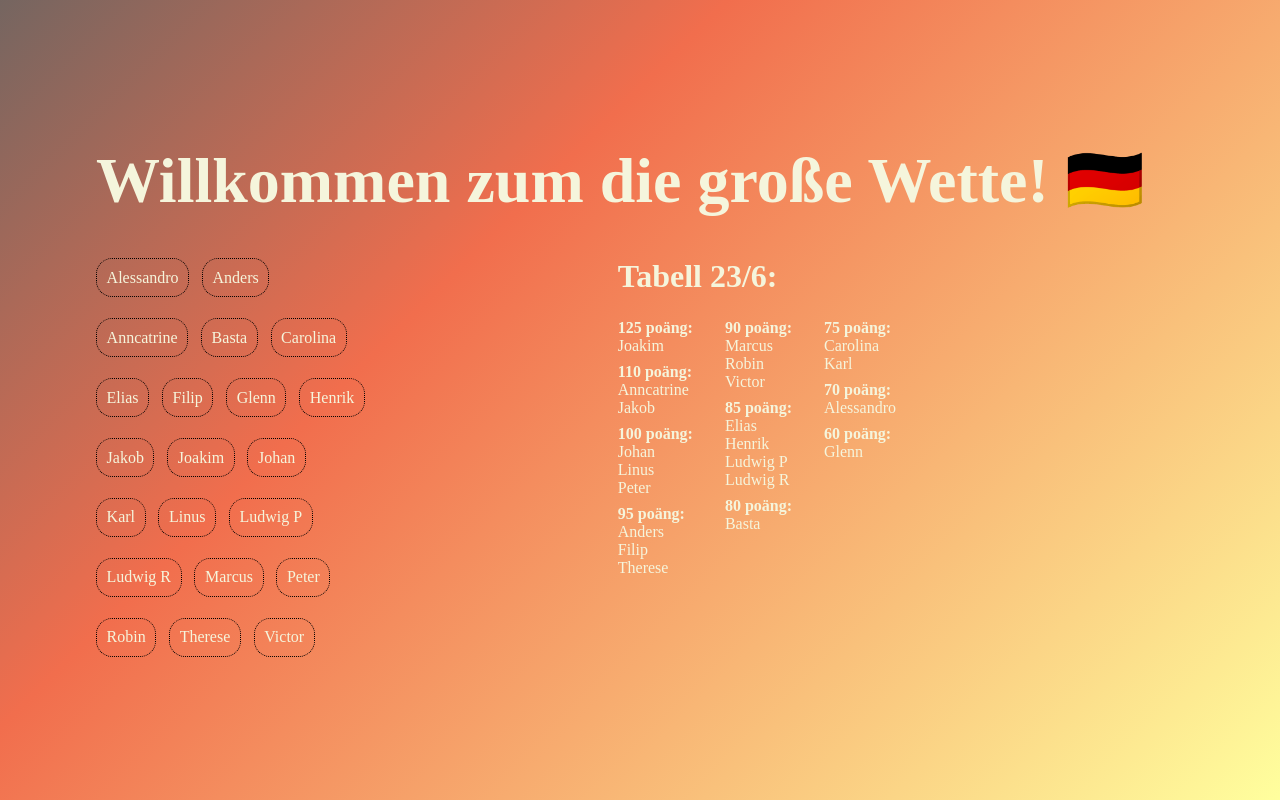
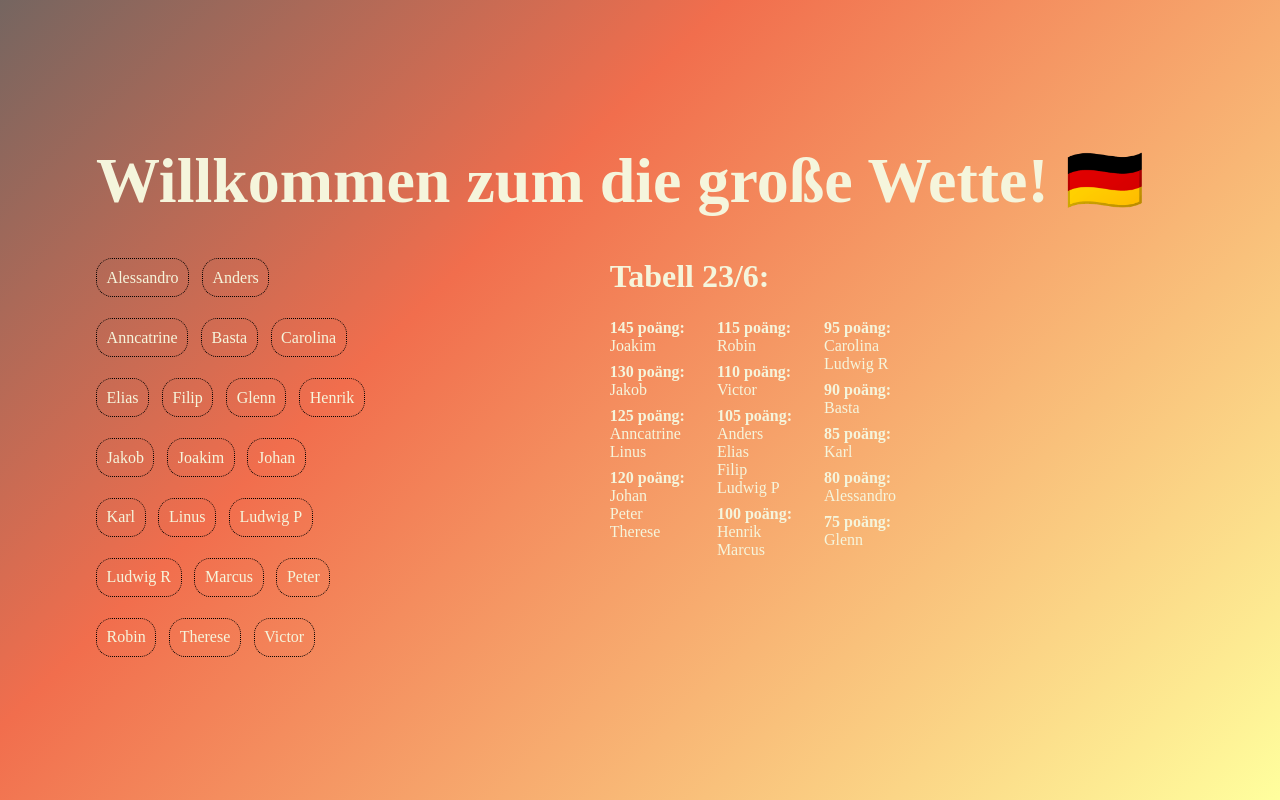
Before and after one commit to jonassonfilip/em-tipset, a Next.js app: page / in a window 1280 px wide. Built offline with nearby package versions, Linux system fonts and the light colour scheme.

Commit message:
Updated tables and cupons

```diff
--- a/src/app/jakob/page.js
+++ b/src/app/jakob/page.js
@@ -5,7 +5,7 @@ import styles from '../page.module.css';
 export default function Page() {
   return (
     <div className={styles.coupon}>
-      <h1>Jakub Gometz</h1>
+      <h1>Jakob Gometz</h1>
       <Image
         src={coupon}
         width={600}
--- a/src/app/page.js
+++ b/src/app/page.js
@@ -50,51 +50,57 @@ export default function Home() {
             <div className={styles.tableRows}>
               <div className={styles.tableRow}>
                 <ul>
-                  <h4>125 poäng:</h4>
+                  <h4>145 poäng:</h4>
                   <li>Joakim</li>
 
-                  <h4>110 poäng:</h4>
-                  <li>Anncatrine</li>
+                  <h4>130 poäng:</h4>
                   <li>Jakob</li>
 
-                  <h4>100 poäng:</h4>
+                  <h4>125 poäng:</h4>
+                  <li>Anncatrine</li>
+                  <li>Linus</li>
+
+                  <h4>120 poäng:</h4>
                   <li>Johan</li>
-                  <li>Linus</li>
                   <li>Peter</li>
-
-                  <h4>95 poäng:</h4>
-                  <li>Anders</li>
-                  <li>Filip</li>
                   <li>Therese</li>
                 </ul>
               </div>
               <div className={styles.tableRow}>
                 <ul>
-                  <h4>90 poäng:</h4>
-                  <li>Marcus</li>
+                  <h4>115 poäng:</h4>
                   <li>Robin</li>
+
+                  <h4>110 poäng:</h4>
                   <li>Victor</li>
 
-                  <h4>85 poäng:</h4>
+                  <h4>105 poäng:</h4>
+                  <li>Anders</li>
                   <li>Elias</li>
+                  <li>Filip</li>
+                  <li>Ludwig P</li>
+
+                  <h4>100 poäng:</h4>
                   <li>Henrik</li>
-                  <li>Ludwig P</li>
-                  <li>Ludwig R</li>
-
-                  <h4>80 poäng:</h4>
-                  <li>Basta</li>
+                  <li>Marcus</li>
                 </ul>
               </div>
               <div className={styles.tableRow}>
                 <ul>
-                  <h4>75 poäng:</h4>
+                  <h4>95 poäng:</h4>
                   <li>Carolina</li>
+                  <li>Ludwig R</li>
+
+                  <h4>90 poäng:</h4>
+                  <li>Basta</li>
+
+                  <h4>85 poäng:</h4>
                   <li>Karl</li>
 
-                  <h4>70 poäng:</h4>
+                  <h4>80 poäng:</h4>
                   <li>Alessandro</li>
 
-                  <h4>60 poäng:</h4>
+                  <h4>75 poäng:</h4>
                   <li>Glenn</li>
                 </ul>
               </div>
--- a/src/app/page.module.css
+++ b/src/app/page.module.css
@@ -165,6 +165,7 @@
   }
   .participants {
     width: fit-content;
+    color: black;
   }
   .table {
     flex-direction: column;
@@ -174,29 +175,6 @@
   }
   .table h2 {
     font-size: 1.5rem;
-  }
-  .grid {
-    grid-template-columns: 1fr;
-    margin-bottom: 120px;
-    max-width: 320px;
-    text-align: center;
-  }
-
-  .card {
-    padding: 1rem 2.5rem;
-  }
-
-  .card h2 {
-    margin-bottom: 0.5rem;
-  }
-
-  .center {
-    padding: 8rem 0 6rem;
-  }
-
-  .center::before {
-    transform: none;
-    height: 300px;
   }
 
   .description {
```
